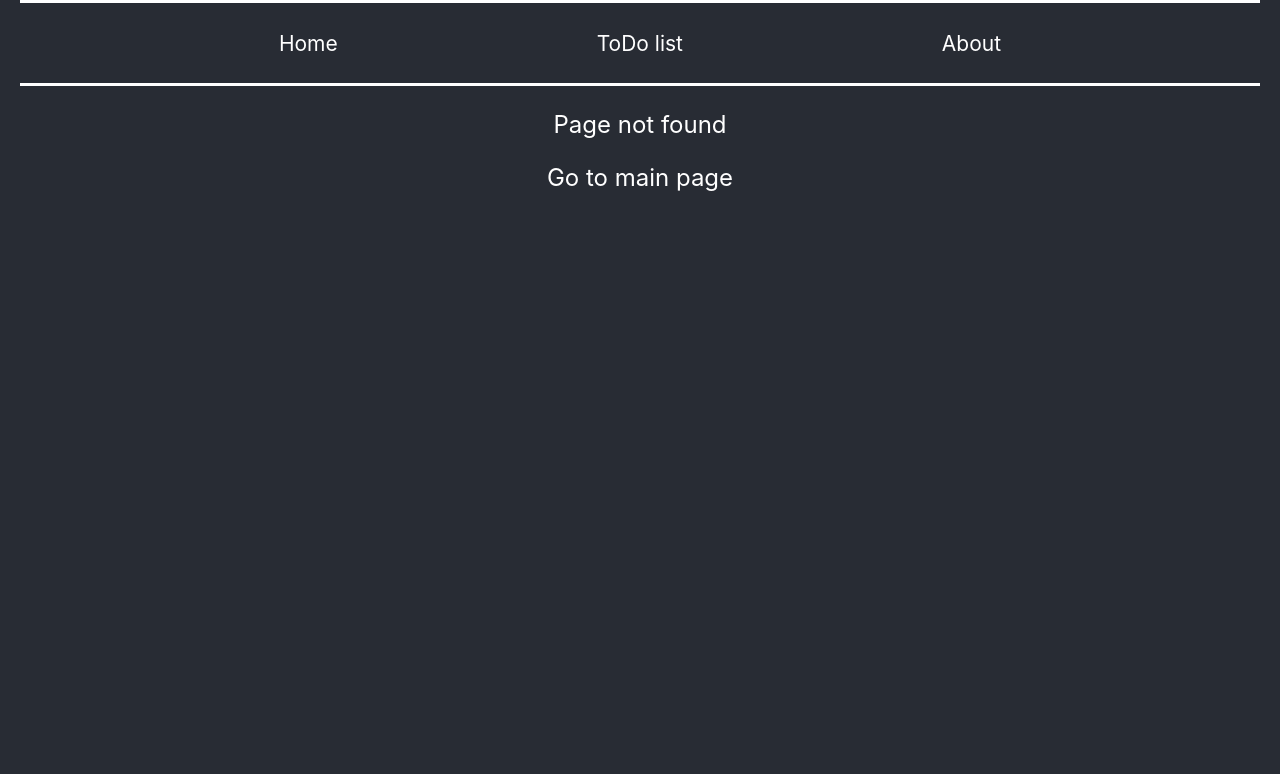
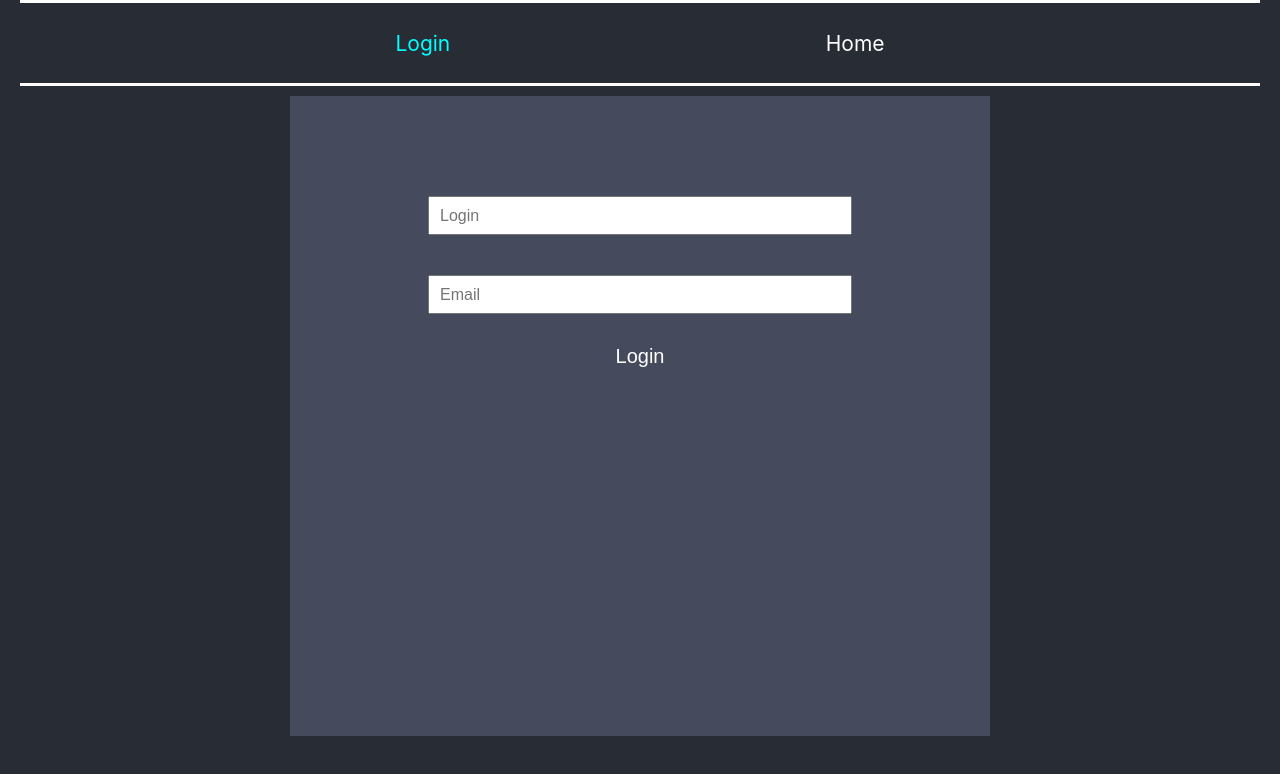
Before and after one commit to AnastasiaOwl/my-ToDoList, a React (Create React App) app: page /LoginPage in a window 1280 px wide. Before the commit this address had no page. Shown: the top 774 px of the page. Built offline with nearby package versions, Linux system fonts and the light colour scheme; data requests are answered from the project's data file.

Commit message:
Fix Login and add styles

```diff
--- a/db.json
+++ b/db.json
@@ -9,14 +9,14 @@
     },
     {
       "title": "dhhhhh",
-      "description": "kjhjkhkkkkkkkkkkkkkkkk",
+      "description": "kjhjkhkkkkkkooo",
       "creationDate": "29/02/2024",
       "id": "0d01dfc6-1edc-4962-b7c7-9b03da52e953",
       "checked": false
     },
     {
       "title": "jhgjh",
-      "description": "jhgjhv",
+      "description": "jhgjhkkkooo",
       "creationDate": "02/29/2024",
       "id": "c2fa32db-1860-4b85-bca3-c30807a10abb",
       "checked": false
@@ -28,5 +28,12 @@
       "checked": false,
       "creationDate": "02/29/2024"
     }
+  ],
+  "auth": [
+    {
+      "id": "e815",
+      "login": "Filina",
+      "email": "fiillina.anastasia@gmail.com"
+    }
   ]
 }
--- a/src/App.js
+++ b/src/App.js
@@ -1,13 +1,10 @@
 import './style/App.css';
+import React, { useState, useEffect } from 'react';
 import {BrowserRouter as Router,Route,Routes,NavLink} from 'react-router-dom';
 import {lazy, Suspense} from 'react';
 import PrivateRoute from './PrivateRoute';
-import { AuthProvider } from './AuthContext';
-// import Home from './pages/Home'
-// import ToDoList from './pages/ToDoList';
-// import About from './pages/About';
-// import TodosPage from './pages/TodosPage';
-// import NotFoundPage from './pages/NotFoundPage';
+import { getAllUsers } from './api/api';
+
 
 const Home = lazy(()=>import('./pages/Home'));
 const ToDoList = lazy(()=>import('./pages/ToDoList'));
@@ -17,22 +14,53 @@ const NotFoundPage = lazy(()=>import('./pages/NotFoundPage'));
 const LoginPage = lazy(() => import('./pages/LoginPage'));
 
 function App() {
+  const [isLoggedIn, setIsLoggedIn] = useState(false);
+
+  useEffect(() => {
+    checkLoggedIn();
+  }, []);
+
+  const checkLoggedIn = async () => {
+    try {
+      const users = await getAllUsers();
+      const currentUser = users.find(user => user.login === "inputLogin" && user.email === "inputEmail");
+      if (currentUser) {
+        setIsLoggedIn(true);
+      } else {
+        setIsLoggedIn(false);
+      }
+    } catch (error) {
+      console.error('Error checking login:', error.message);
+      setIsLoggedIn(false);
+    }
+  };
+
+  const handleLoginSuccess = () => {
+    setIsLoggedIn(true);
+  };
+
+
   return (
     <Router>
     <div className="App">
     <header className='App-header'>
-          <NavLink to='/' className="App-link" activeclassname="active">Home</NavLink>
-          <NavLink to='/ToDoList' className="App-link" activeclassname="active">ToDo list</NavLink>
-          <NavLink to='/About' className="App-link" activeclassname="active">About</NavLink>
-    </header>
+          <NavLink to='/LoginPage' className="App-link" activeClassName="active">Login</NavLink>
+          <NavLink to='/' className="App-link" activeClassName="active">Home</NavLink>
+          {isLoggedIn && (
+            <>
+              <NavLink to='/ToDoList' className="App-link" activeClassName="active">ToDo list</NavLink>
+              <NavLink to='/About' className="App-link" activeClassName="active">About</NavLink>
+            </>
+          )}
+        </header>
     <Suspense fallback={<div>Loading...</div>}>
       <body className="App-body">
         <Routes>
+          <Route path='/LoginPage'element={<LoginPage handleLoginSuccess={handleLoginSuccess} />} />
           <Route path='/' element={<Home/>}/>
-          <Route path='/login' element={<LoginPage />} />
-          <Route path='/ToDoList' element={<ToDoList/>}/>
-          <Route path='/About' element={<About/>}/>
-          <Route path='/TodosPage/:id' element={<TodosPage/>} />
+          <Route path='/ToDoList' element={<PrivateRoute isAuthenticated={isLoggedIn}><ToDoList/></PrivateRoute>}/>
+          <Route path='/About' element={<PrivateRoute isAuthenticated={isLoggedIn}><About/> </PrivateRoute>}/>
+          <Route path='/TodosPage/:id' element={<PrivateRoute isAuthenticated={isLoggedIn}><TodosPage/></PrivateRoute>} />
           <Route path='*' element={<NotFoundPage />} />
         </Routes>
       </body>
--- a/src/AuthContext.js
+++ /dev/null
@@ -1,38 +0,0 @@
-import React, { createContext, useState, useContext } from 'react';
-import axios from 'axios';
-
-const AuthContext = createContext();
-
-export const AuthProvider = ({ children }) => {
-  const [isAuthenticated, setIsAuthenticated] = useState(false);
-
-  const login = async (login, email) => {
-    try {
-      const response = await axios.post('auth/login', { login, email });
-      const { success, message } = response.data;
-
-      if (success) {
-        setIsAuthenticated(true);
-      } else {
-        console.error('Login failed:', message);
-      }
-    } catch (error) {
-      console.error('Error logging in:', error);
-      throw error;
-    }
-  };
-
-  const logout = () => {
-    setIsAuthenticated(false);
-  };
-
-  return (
-    <AuthContext.Provider value={{ isAuthenticated, login, logout }}>
-      {children}
-    </AuthContext.Provider>
-  );
-};
-
-export const useAuth = () => {
-  return useContext(AuthContext);
-};
--- a/src/PrivateRoute.js
+++ b/src/PrivateRoute.js
@@ -1,15 +1,11 @@
 import React from 'react';
-import { Route, Navigate } from 'react-router-dom';
-import { useAuth } from './AuthContext';
+import { Navigate } from 'react-router-dom';
 
-const PrivateRoute = ({ element, ...rest }) => {
-  const { isAuthenticated } = useAuth();
-
-  return isAuthenticated ? (
-    <Route {...rest} element={element} />
-  ) : (
-    <Navigate to="/login" replace />
-  );
+const PrivateRoute = ({ children, isAuthenticated }) => {
+  if (!isAuthenticated) {
+    return <Navigate to="/LoginPage" replace />;
+  }
+  return <>{children}</>;
 };
 
 export default PrivateRoute;
--- a/src/ToDoItem.js
+++ b/src/ToDoItem.js
@@ -2,6 +2,7 @@ import React, {useState} from 'react';
 import { FontAwesomeIcon } from '@fortawesome/react-fontawesome';
 import { faPen, faTrash } from '@fortawesome/free-solid-svg-icons';
 import {Link} from 'react-router-dom';
+import './style/ToDo.css';
 import './style/TodoItem.css';
 
 const ToDoItem = ({ todos, onCheckHandler, onClickDelete}) => {
--- a/src/api/api.js
+++ b/src/api/api.js
@@ -21,12 +21,12 @@ export const deleteToDo = async (id) => {
   await axios.delete(`todos/${id}`);
 };
 
-export const loginUser = async (login, email) => {
-  try {
-    const response = await axios.post('auth/login', { login, email });
-    return response.data;
-  } catch (error) {
-    console.error('Error logging in:', error);
-    throw error;
-  }
+export const addUser = async (playload) => {
+  const todos = await axios.post('auth',playload);
+  return todos.data;
 };
+
+export const getAllUsers = async ()=>{
+  const todos= await axios.get('auth');
+  return todos.data;
+}
--- a/src/pages/LoginPage.js
+++ b/src/pages/LoginPage.js
@@ -1,49 +1,67 @@
-import React, { useState,} from 'react';
-import { useAuth } from '../AuthContext';
-import axios from 'axios';
+import React, { useState } from 'react';
+import { addUser, getAllUsers} from '../api/api'; // Import your addUser function
+import '../style/LoginPage.css'
 
-const LoginPage = () => {
-  const { login } = useAuth();
+const LoginPage = ({ handleLoginSuccess}) => {
   const [inputLogin, setInputLogin] = useState('');
   const [inputEmail, setInputEmail] = useState('');
+  const [error, setError] = useState(null);
 
   const handleLogin = async () => {
     if (!inputLogin || !inputEmail) {
-      alert('Please enter login and email.');
+      setError('Please enter login and email.');
       return;
     }
 
     try {
-      const response = await axios.post('/api/login', {
-        login: inputLogin,
-        email: inputEmail
-      });
-      if (response.data.success) {
-        login();
+      // Check if user already exists
+      const users = await getAllUsers();
+      const currentUser = users.find(user => user.login === inputLogin && user.email === inputEmail);
+
+      if (currentUser) {
+        console.log('User found in database:', currentUser);
+        handleLoginSuccess(); // Log in the user
       } else {
+        // Add the user to the database
+        const response = await addUser({ login: inputLogin, email: inputEmail });
+        if (response.data && response.data.success) {
+          console.log('User added successfully:', response.data);
+          handleLoginSuccess(); // Call the onLoginSuccess function passed from App.js
+        } else {
+          console.error('User addition failed:', response.data ? response.data.message : 'Unknown error');
+          setError(response.data ? response.data.message : 'Unknown error');
+        }
       }
     } catch (error) {
-      console.error('Error logging in:', error);
+      console.error('Error logging in:', error.message);
+      setError('Error logging in. Please try again.');
     }
+
     setInputLogin('');
     setInputEmail('');
   };
 
   return (
     <>
-      <input className='input'
+    <div className='login-form'>
+      <div className='login-items'>
+      <input
+        className='inputs'
         type="text"
         placeholder="Login"
         value={inputLogin}
         onChange={(e) => setInputLogin(e.target.value)}
       />
-      <input className='input'
+      <input
+        className='inputs'
         type="text"
-        placeholder="email"
+        placeholder="Email"
         value={inputEmail}
         onChange={(e) => setInputEmail(e.target.value)}
       />
-      <button onClick={handleLogin}>Go</button>
+      <button className='login-button' onClick={handleLogin}>Login</button>
+       </div>
+      </div>
     </>
   );
 };
--- a/src/pages/TodosPage.js
+++ b/src/pages/TodosPage.js
@@ -2,6 +2,8 @@ import React, { useState, useEffect } from 'react';
 import { FontAwesomeIcon } from '@fortawesome/react-fontawesome';
 import { faSave } from '@fortawesome/free-solid-svg-icons';
 import { Link, useParams } from 'react-router-dom';
+import '../style/TodosPage.css';
+
 import axios from 'axios';
 
 const TodosPage = ({ updateTodo }) => {
@@ -12,7 +14,6 @@ const TodosPage = ({ updateTodo }) => {
   });
 
   useEffect(() => {
-    // Fetch the todo with the given id
     const fetchTodo = async () => {
       try {
         const response = await axios.get(`todos/${id}`);
@@ -28,8 +29,7 @@ const TodosPage = ({ updateTodo }) => {
   const handleSaveTodo = async () => {
     try {
       await axios.put(`todos/${id}`, editedTodo);
-      // Handle any other save logic here
-    } catch (error) {
+      } catch (error) {
       console.error('Error updating todo:', error);
     }
   };
@@ -46,24 +46,28 @@ const TodosPage = ({ updateTodo }) => {
 
   return (
     <>
-      <div className='form'>
-        <label>Title:</label>
-        <input
+      <div className='page-form'>
+        <div className='items'>
+        <label>Title:
+        <input  className='form-input'
           type="text"
           placeholder="Title"
           name="title"
           value={editedTodo.title}
           onChange={handleChange}
         />
-        <label className='label'>Description:</label>
-        <input
+        </label>
+        <label>Description:
+        <input className='form-input'
           type="text"
           placeholder="Description"
           name="description"
           value={editedTodo.description}
           onChange={handleChange}
         />
+        </label>
         <Link className='button' to="/ToDoList" onClick={handleSaveTodo}><FontAwesomeIcon icon={faSave} /></Link>
+        </div>
       </div>
     </>
   )
--- a/src/style/App.css
+++ b/src/style/App.css
@@ -9,7 +9,6 @@ font-size: calc(8px + 2vmin);
 color: rgb(255, 255, 255);
 flex-direction: column;
 }
-
 .App-link {
   color: #61dafb;
 }
--- /dev/null
+++ b/src/style/LoginPage.css
@@ -0,0 +1,32 @@
+.login-form {
+    margin-top: 10px;
+    background-color: rgb(69, 75, 93);
+    width: 700px;
+    min-height: 80vh;
+    place-self: center;
+  }
+  .login-items{
+    margin-top: 80px;
+    display: flex;
+    flex-direction: column;
+    flex-wrap: wrap;
+    align-content: center;
+  }
+  .inputs {
+    margin: 20px;
+    padding: 10px;
+    width: 400px;
+    height: 15px;
+    font-size: 16px;
+  }
+.login-button{
+    background-color: transparent;
+    border: none;
+    color:white;
+    font-size: 20px;
+    cursor: pointer;
+    margin-top: 10px;
+}
+.login-button:hover {
+    color: rgb(80, 255, 98);
+  }
--- /dev/null
+++ b/src/style/TodosPage.css
@@ -0,0 +1,16 @@
+.page-form{
+    margin: 10px;
+    background-color: rgb(69, 75, 93);
+    width:800px;
+    min-height: 90vh;
+    place-self: center;
+}
+.items{
+    display:flex;
+    justify-content: center;
+    align-items: flex-end;
+}
+.form-input{
+    margin-left: 7px;
+    margin-right: 7px;
+}
```
